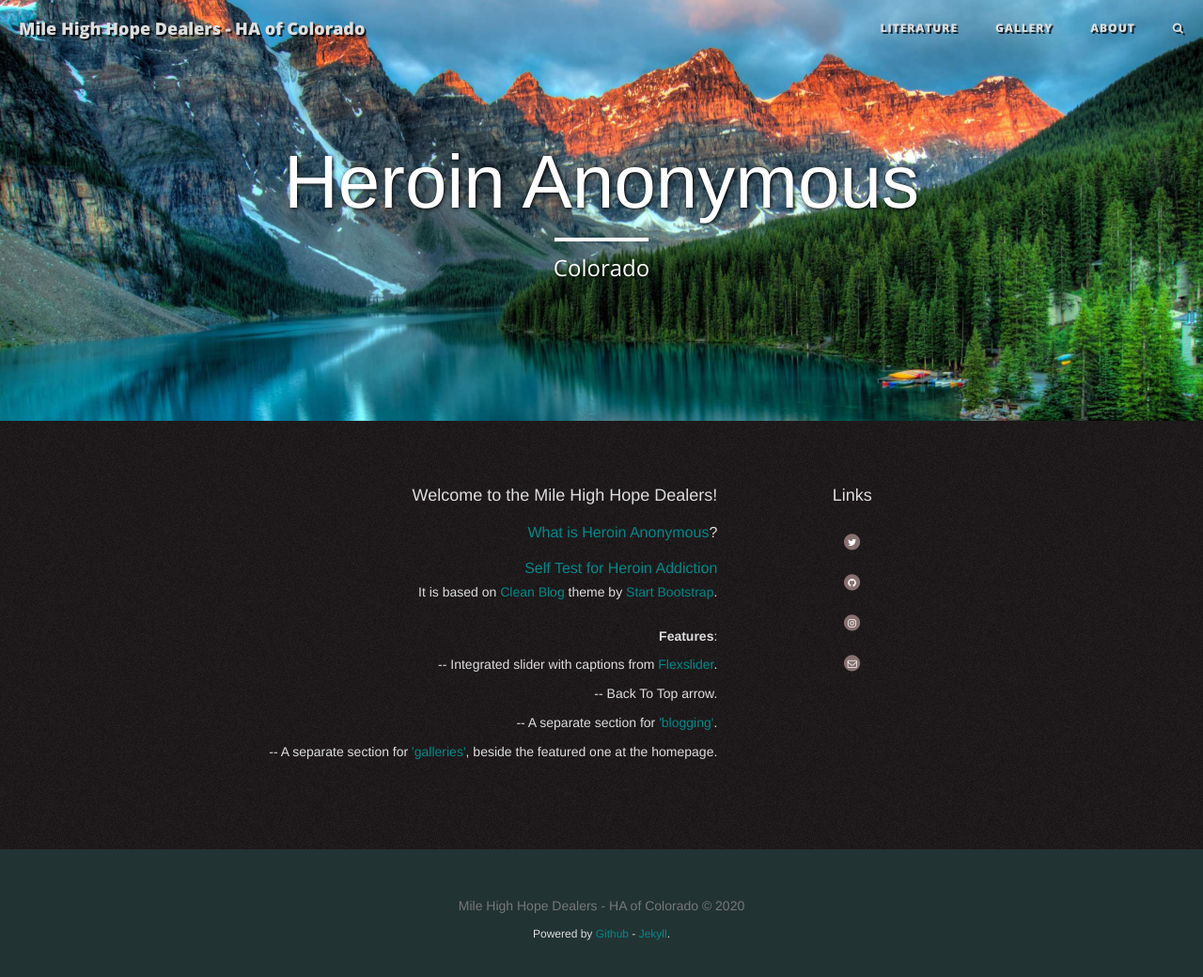
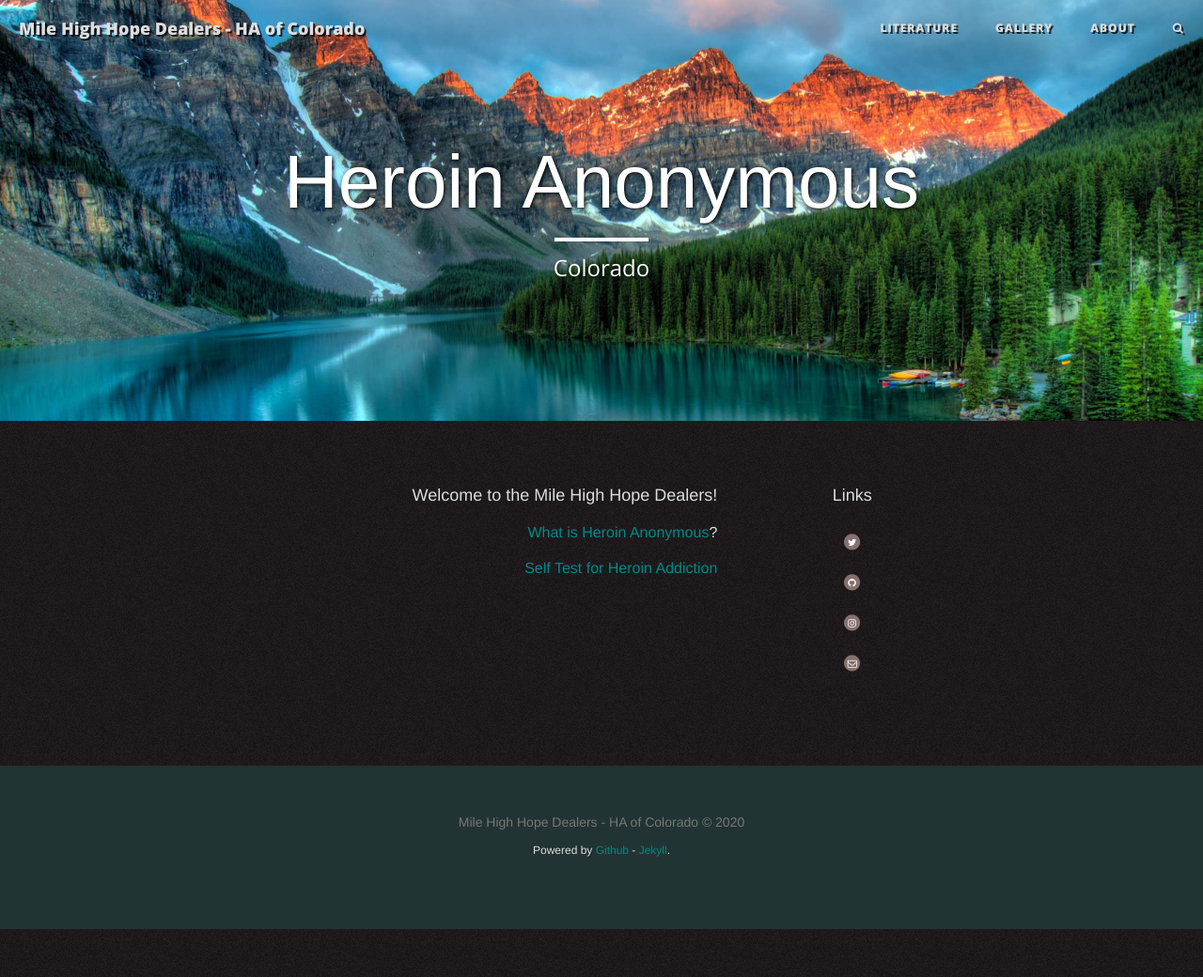
Before and after one commit to StarPerfect/RubyMileHighHopeDealers, a Jekyll site: the page built from pages/index.html, in a window 1280 px wide and 1078 px high. Shown: the top 1040 px of the window at 94% size. Built offline with Jekyll 4.4.1, drawn with Linux system fonts in a browser that asks for light colours; nearby versions of some CDN libraries.

Commit message:
Clean up Pages Index - remove excess template copy

```diff
--- a/pages/index.html
+++ b/pages/index.html
@@ -55,13 +55,7 @@ permalink: ./index.html
 
 <h3><a href="{{ site.baseurl }}/about/what.html">What is Heroin Anonymous</a>?</h3>
 <h3><a href="{{ site.baseurl }}/about/test.html">Self Test for Heroin Addiction</a></h3>
-<h4>It is based on <a href="http://ironsummitmedia.github.io/startbootstrap-clean-blog-jekyll/">Clean Blog</a> theme by <a href="http://startbootstrap.com/">Start Bootstrap</a>.
-<br><br><br>
-<b>Features</b>:
-<br><br>-- Integrated slider with captions from <a href="http://flexslider.woothemes.com/basic-slider-with-caption.html">Flexslider</a>.
-<br><br>-- Back To Top arrow.
-<br><br>-- A separate section for <a href="{{ root_url }}/literature/">'blogging'</a>.
-<br><br>-- A separate section for <a href="{{ root_url }}/gallery/">'galleries'</a>, beside the featured one at the homepage.</h4>
+
         </div>
 
 
```
Also changed, not shown: 1 other file.
